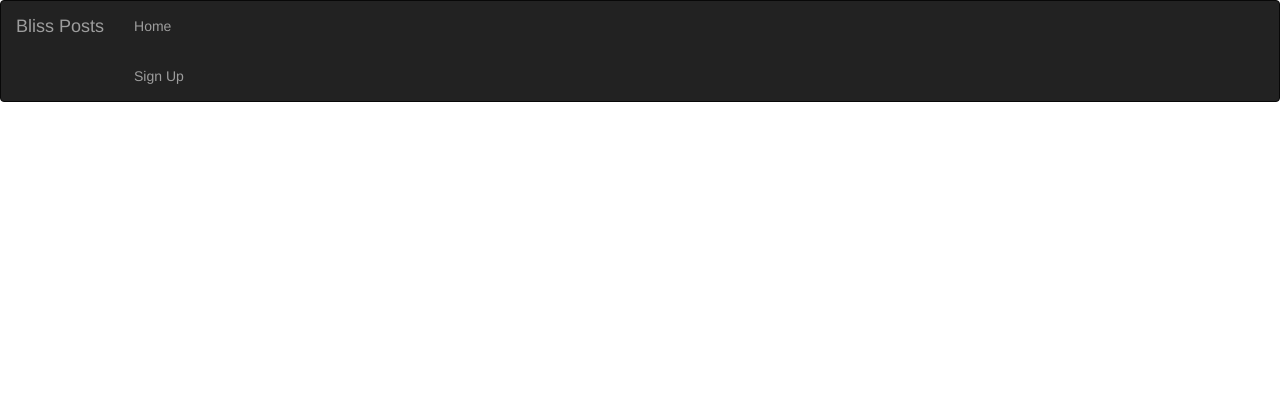
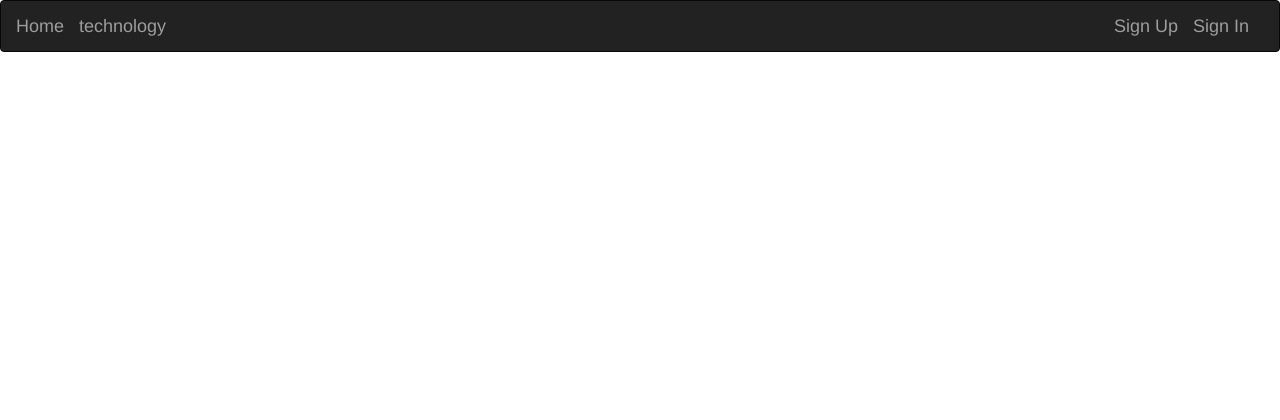
Before and after one commit to VirginiaNdungu1/Bliss-Posts, a Flask app: page / in a window 1280 px wide. Shown: the top 420 px of the page. Run offline with Flask 2, Linux system fonts and the light colour scheme; some libraries are stand-ins or nearby versions.

Commit message:
Update the navbar

```diff
--- a/app/templates/navbar.html
+++ b/app/templates/navbar.html
@@ -15,14 +15,17 @@
             <span class="icon-bar"></span>
           </button>
           <a class="navbar-brand active" href="/">
-            Bliss Posts
+            Home
           </a>
+          <a class="navbar-brand" href="/">technology</a>
         </div>
         <div class="navbar-collapse collapse">
-          <ul class="nav navbar-nav">
+          <ul class="nav navbar-nav navbar-right">
             <li>
-              <a href="/">Home</a>
-              <a href="{{ url_for('auth.register') }}">Sign Up</a>
+              <a class="navbar-brand" href="{{ url_for('auth.register') }}">Sign Up</a>
+            </li>
+            <li>
+              <a class="navbar-brand" href="/">Sign In</a>
             </li>
           </ul>
 
```
